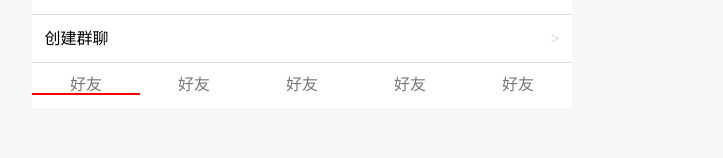
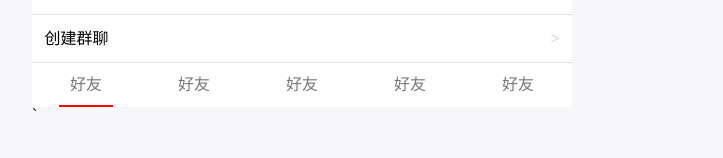
Before and after one commit to lllomh/iPhoneQQ, a Vue app: page /list in a window 1280 px wide. Shown: the part 166-324 px from the top of the page, without its empty margins (338-1061 px from the left). Built offline with nearby package versions, Linux system fonts and the light colour scheme; what mint-ui would draw is missing.

Commit message:
'span颜色'

```diff
--- a/src/page/peopleList/index.vue
+++ b/src/page/peopleList/index.vue
@@ -47,7 +47,7 @@
                     <div style="clear: both"></div>
                 </div>
             </div>
-        </section>
+        </section>`
 
     </div>
 </template>
@@ -86,7 +86,6 @@
         float: left;
         width: 20%;
         text-align: center;
-        padding-bottom: 2.5%;
         padding-top: 2.5%;
     }
     .ulsd li a{
@@ -95,6 +94,10 @@
     .ulsd li span{
         display: block;
         height: 2px;
+        width: 50%;
+        margin-left: auto;
+        margin-right: auto;
+        margin-top: 12%;
 
     }
     .span_atv span{
```
